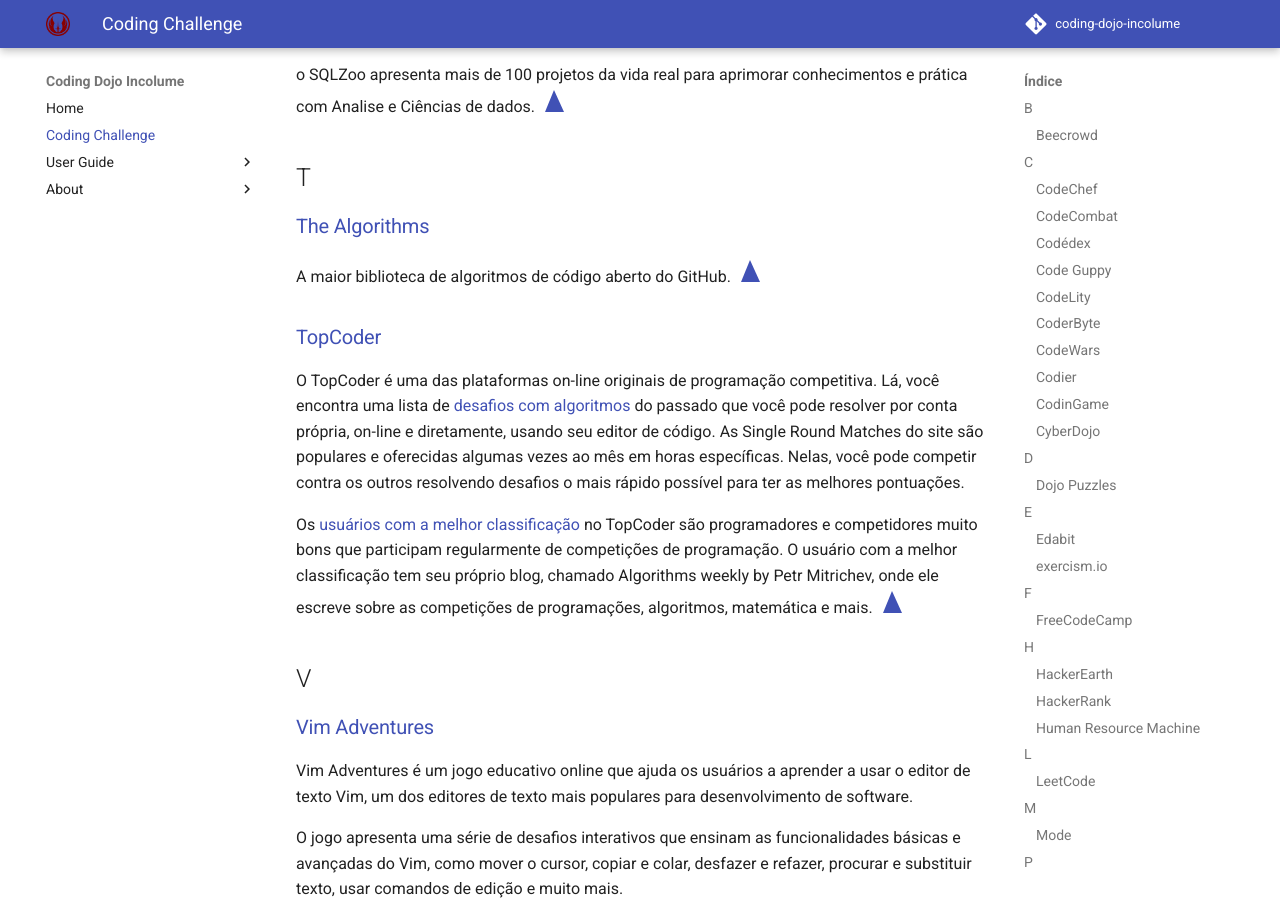
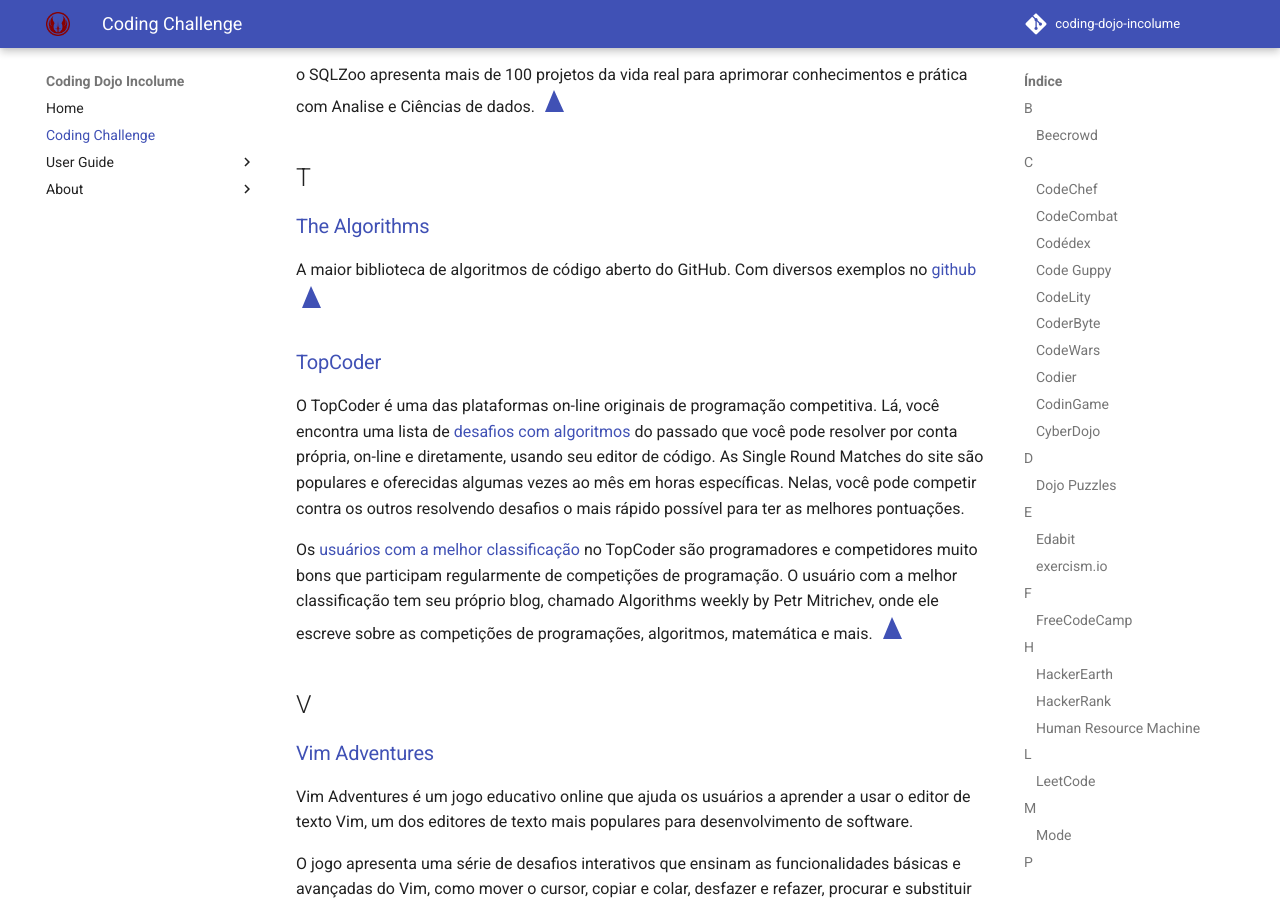
Before and after one commit to incolume-jedi/coding-dojo, an MkDocs documentation site: the page built from docs/coding_challenge/README.md, in a window 1280 px wide and 900 px high, scrolled down 9296 px. Built offline with MkDocs 1.6.1 and Material for MkDocs 9.7.7, drawn with Linux system fonts in a browser that asks for light colours; comment, search, counter and statistics services are not loaded.

Commit message:
docs: Atualização do coding_challenge
close #187

```diff
--- a/docs/coding_challenge/README.md
+++ b/docs/coding_challenge/README.md
@@ -321,6 +321,7 @@ Click to Up.
 ### [The Algorithms](https://the-algorithms.com/pt)
 
 A maior biblioteca de algoritmos de código aberto do GitHub.
+Com diversos exemplos no [github](https://github.com/TheAlgorithms/Python/blob/master/DIRECTORY.md)
 [<svg height="25" width="25">
 <polygon points="15,3 6,25 25,25" class="triangle" fill="#4051b5"/>
 Click to Up.
```
